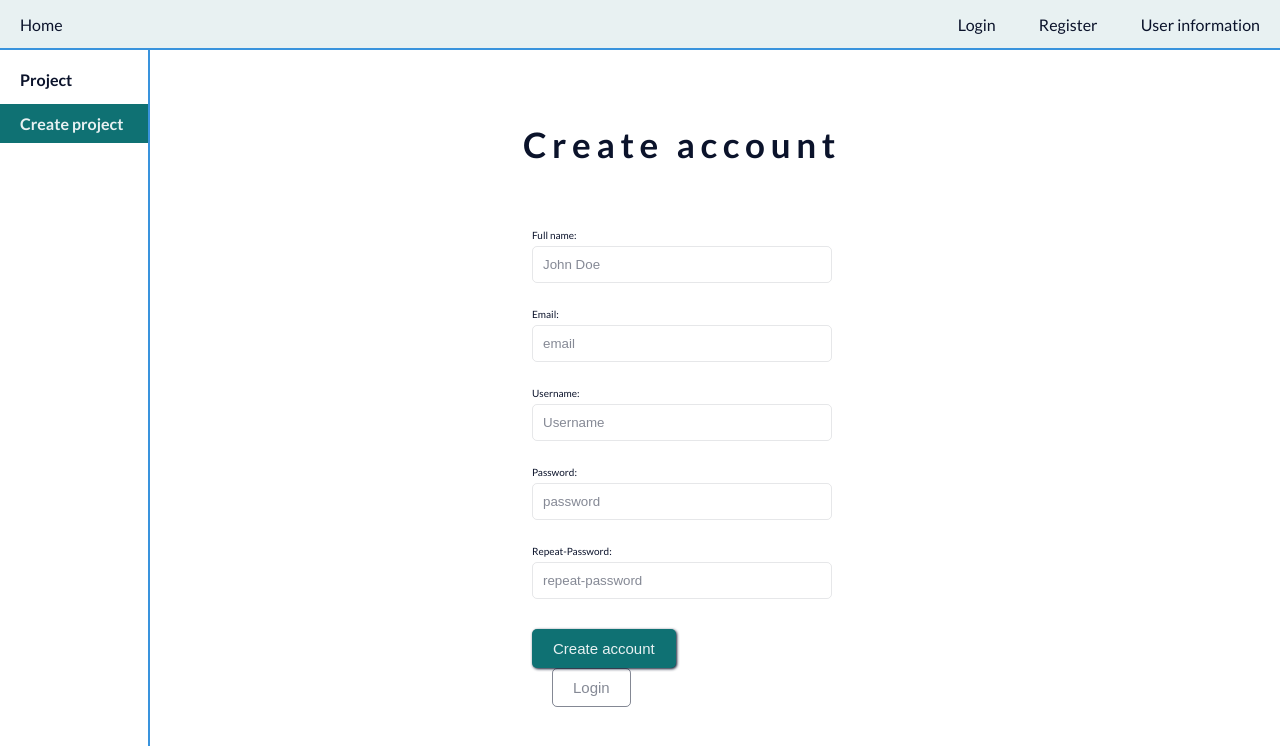
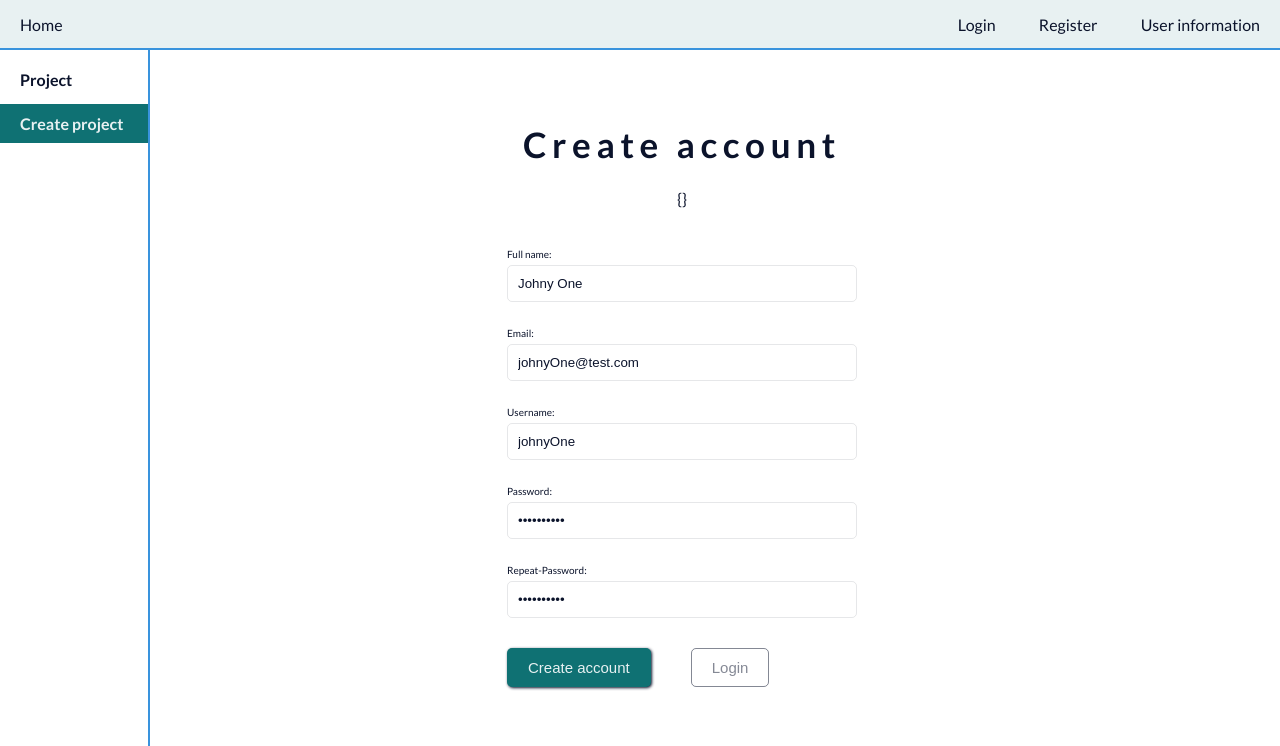
Before and after one commit to raul-octavian/roa-project-management-tool, a Vue app: page /register in a window 1280 px wide. Shown: the top 746 px of the page. Built offline with nearby package versions, Linux system fonts and the light colour scheme; what vue3-transitions would draw is missing.

Commit message:
api put works

```diff
--- a/src/components/LoginUser.vue
+++ b/src/components/LoginUser.vue
@@ -63,6 +63,6 @@ export default {
   border: none;
 }
 .login-form {
-  width: clamp(300px, 20vw, 1072px);
+  width: clamp(350px, 20vw, 1072px);
 }
 </style>
--- a/src/components/RegisterUser.vue
+++ b/src/components/RegisterUser.vue
@@ -2,6 +2,7 @@
   <div>
     <div class="view-basic">
       <h1>Create account</h1>
+      {{ userInfo }}
 
       <div class="form-wrapper">
         <form @submit.prevent="createAccount" action="" class="register-form">
@@ -12,9 +13,9 @@
                 type="text"
                 id="name"
                 class="form__input"
-                value=""
                 name="name"
                 placeholder="John Doe"
+                v-model="name"
                 required
               />
             </div>
@@ -24,10 +25,10 @@
                 type="email"
                 id="email"
                 class="form__input"
-                value=""
                 name="email"
                 placeholder="email"
                 required
+                v-model="email"
               />
             </div>
             <div>
@@ -36,21 +37,21 @@
                 type="text"
                 id="username"
                 class="form__input"
-                value=""
                 name="username"
                 placeholder="Username"
+                v-model="username"
               />
             </div>
 
             <div>
               <label class="label" for="password">Password:</label>
               <input
-                type="text"
+                type="password"
                 id="password"
                 class="form__input"
-                value=""
                 name="password"
                 placeholder="password"
+                v-model="password"
               />
             </div>
 
@@ -59,12 +60,12 @@
                 >Repeat-Password:</label
               >
               <input
-                type="text"
+                type="password"
                 id="repeat-password"
                 class="form__input"
-                value=""
                 name="repeat-password"
                 placeholder="repeat-password"
+                v-model="repeatPassword"
               />
             </div>
           </div>
@@ -81,12 +82,54 @@
 </template>
 
 <script>
-import { ref } from 'vue'
+import { reactive, ref, toRefs } from 'vue'
 export default {
   setup () {
     const auth = ref(false)
+
+    const errors = ref([])
+    const userInfo = ref({})
+    const repeatPassword = ref('1234567890')
+    const userReq = reactive({
+      name: ref('Johny One'),
+      password: ref('1234567890'),
+      username: ref('johnyOne'),
+      email: ref('johnyOne@test.com')
+    })
+
+    const createAccount = async () => {
+      // const requestOptions = {
+      //   method: 'POST',
+      //   header: {
+      //     Accept: 'application/json',
+      //     'Content-Type': 'application/json;charset=utf-8'
+      //   },
+      //   body: JSON.stringify(userReq)
+      // }
+
+      if (!errors.value.length) {
+        // console.log(requestOptions)
+        const response = await fetch(
+          'http://localhost:4000/api/user/register',
+          {
+            method: 'POST',
+            headers: {
+              'Content-Type': 'application/json'
+            },
+            body: JSON.stringify(userReq)
+          }
+          // requestOptions
+        )
+        const data = await response.json()
+        userInfo.value = data
+      }
+    }
     return {
-      auth
+      auth,
+      ...toRefs(userReq),
+      repeatPassword,
+      createAccount,
+      userInfo
     }
   }
 }
@@ -105,6 +148,6 @@ export default {
   border: none;
 }
 .register-form {
-  width: clamp(300px, 20vw, 1072px);
+  width: clamp(350px, 20vw, 1072px);
 }
 </style>
--- a/src/views/HomeView.vue
+++ b/src/views/HomeView.vue
@@ -1,17 +1,44 @@
 <template>
   <div class="home">
     <!-- <RegisterUser /> -->
+    <h1>Home</h1>
+
+    <p v-for="project in projects" :key="project.id">
+      {{ project.name }}
+    </p>
   </div>
 </template>
 
 <script>
 // @ is an alias to /src
 // import RegisterUser from '@/components/RegisterUser.vue'
+import { ref } from 'vue'
 
 export default {
   name: 'home-view',
   components: {
     // RegisterUser
+  },
+  setup () {
+    const projects = ref([])
+
+    const getData = async () => {
+      const response = await fetch(
+        'http://localhost:4000/api/projects/620cd974bfa355462d3047cd/all'
+      )
+      const data = await response.json()
+      projects.value = data
+    }
+
+    // onMounted(() => {
+    //   getData()
+    // })
+    getData()
+
+    return {
+      projects,
+      getData
+    }
   }
 }
 </script>
--- a/vue.config.js
+++ b/vue.config.js
@@ -2,3 +2,8 @@ const { defineConfig } = require('@vue/cli-service')
 module.exports = defineConfig({
   transpileDependencies: true
 })
+module.exports = {
+  devServer: {
+    proxy: 'https://boiling-brook-48441.herokuapp.com/'
+  }
+}
```
